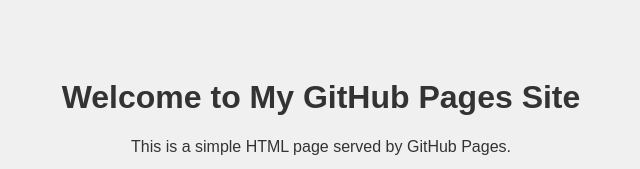
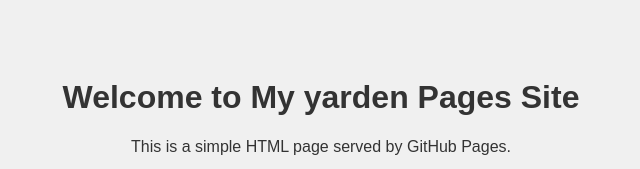
Before and after one commit to BiliTheKid/respub, a plain HTML site: page index.html in a window 1280 px wide. Shown: the top 169 px of the page, without its empty margins (319-959 px from the left). Drawn offline with Linux system fonts and the light colour scheme.

Commit message:
check #3

```diff
--- a/index.html
+++ b/index.html
@@ -15,7 +15,7 @@
     </style>
 </head>
 <body>
-    <h1>Welcome to My GitHub Pages Site</h1>
+    <h1>Welcome to My yarden Pages Site</h1>
     <p>This is a simple HTML page served by GitHub Pages.</p>
     <p><a href="https://bilithekid.github.io/respub">Visit my GitHub repository</a></p>
 </body>
```
